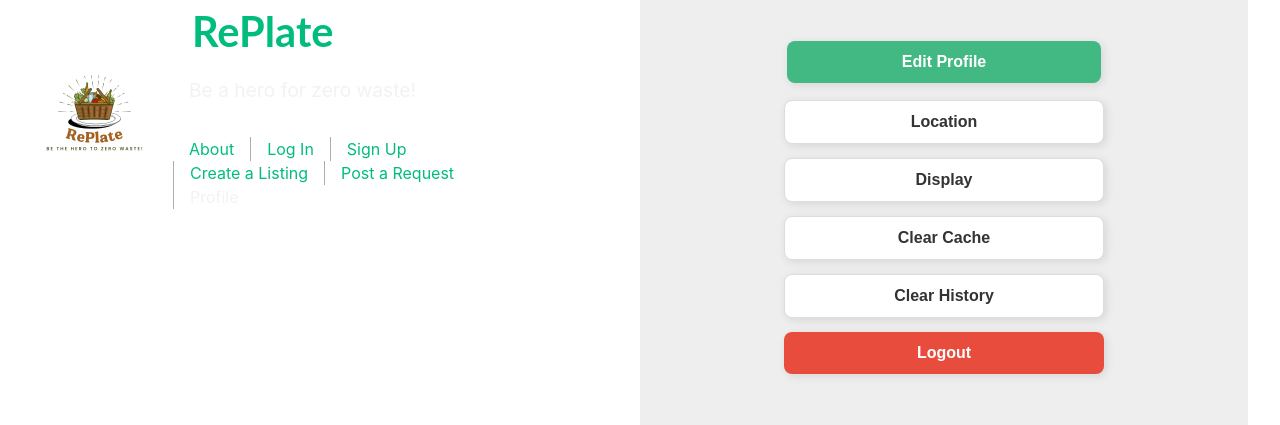
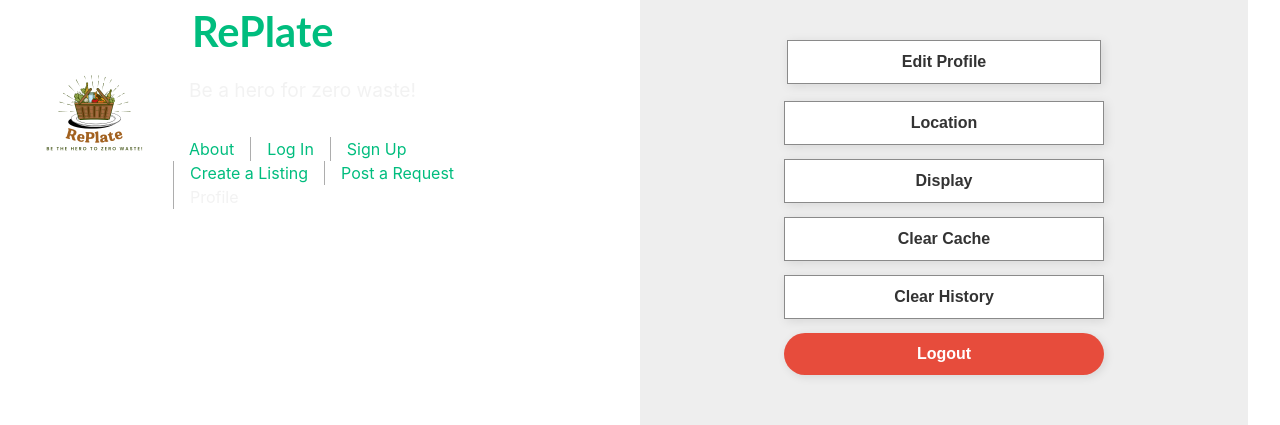
Before and after one commit to MinhQuan-Tran/undefined, a Vue app in the folder RePlate/: page /profile in a window 1280 px wide. Shown: the part 284-709 px from the top of the page. Built offline with nearby package versions, Linux system fonts and the light colour scheme.

Commit message:
profile page

```diff
--- a/RePlate/src/views/EditProfileView.vue
+++ b/RePlate/src/views/EditProfileView.vue
@@ -37,7 +37,7 @@
           location: "",
           phone: "",
           join: "",
-          avatar: "/src/assets/profile-icon.png"
+          avatar: '/src/assets/profile-icon.png'
         }
       };
     },
@@ -53,13 +53,12 @@
         this.$router.push("/profile");
       },
       updateProfilePicture(event) {
-        const file = event.target.files[0];
-        if (file) {
+        if (event.target.files[0]) {
           const reader = new FileReader();
           reader.onload = () => {
-            this.user.avatar = reader.result; // Update the avatar with the selected image
+            this.user.avatar = reader.result;
           };
-          reader.readAsDataURL(file); // Read the file as a data URL
+          reader.readAsDataURL(file);
         }
       }
     }
@@ -152,7 +151,7 @@
     padding: 12px;
     width: 100%;
     border: none;
-    border-radius: 8px;
+    border-radius: 25px;
     font-size: 16px;
     font-weight: bold;
     cursor: pointer;
--- a/RePlate/src/views/ProfileView.vue
+++ b/RePlate/src/views/ProfileView.vue
@@ -33,10 +33,10 @@ export default {
       <RouterLink to="/profile/edit">
         <button class="btn primary">Edit Profile</button>
       </RouterLink>
-      <button class="btn secondary">Location</button>
-      <button class="btn secondary">Display</button>
-      <button class="btn secondary">Clear Cache</button>
-      <button class="btn secondary">Clear History</button>
+      <button class="btn primary">Location</button>
+      <button class="btn primary">Display</button>
+      <button class="btn primary">Clear Cache</button>
+      <button class="btn primary">Clear History</button>
       <button class="btn danger">Logout</button>
     </div>
   </div>
@@ -82,7 +82,6 @@ h2 {
   font-weight: bold;
 }
 
-/* Buttons container */
 .button-group {
   display: flex;
   flex-direction: column;
@@ -92,12 +91,9 @@ h2 {
   max-width: 320px;
 }
 
-/* Button styles */
 .btn {
   padding: 12px;
   width: 100%;
-  border: none;
-  border-radius: 8px;
   font-size: 16px;
   font-weight: bold;
   cursor: pointer;
@@ -105,33 +101,22 @@ h2 {
   box-shadow: 2px 2px 10px rgba(0, 0, 0, 0.1);
 }
 
-/* Primary button */
 .btn.primary {
-  background: #42b983;
-  color: white;
+  background: white;
+  color: #333;
+  border: 1px solid #8a8a8a;
 }
 
 .btn.primary:hover {
-  background: #369d77;
-  transform: translateY(-2px);
-}
-
-/* Secondary buttons */
-.btn.secondary {
-  background: white;
-  color: #333;
-  border: 1px solid #ddd;
-}
-
-.btn.secondary:hover {
   background: #e0e0e0;
   transform: translateY(-2px);
 }
 
-/* Danger button */
 .btn.danger {
   background: #e74c3c;
+  border-radius: 25px;
   color: white;
+  border: none;
 }
 
 .btn.danger:hover {
```
